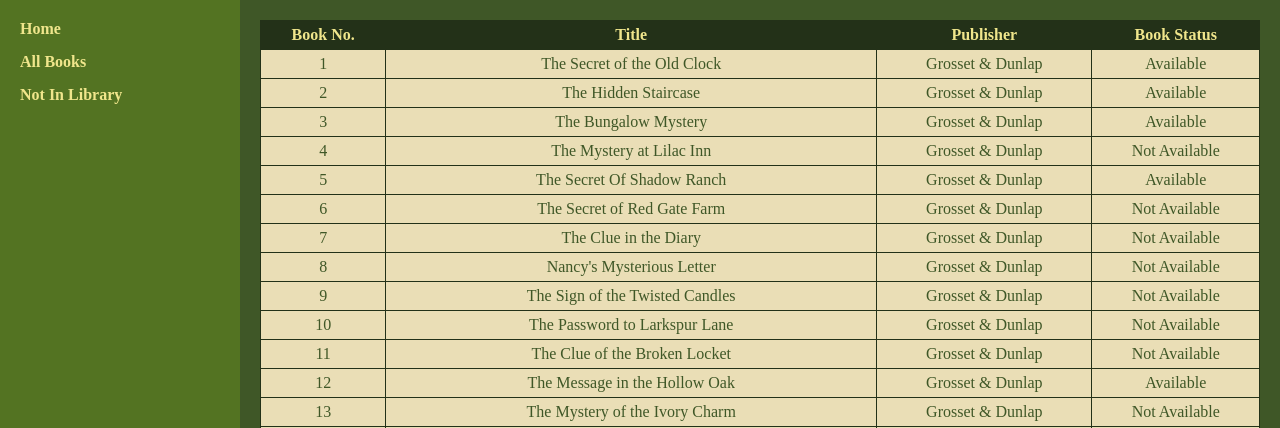
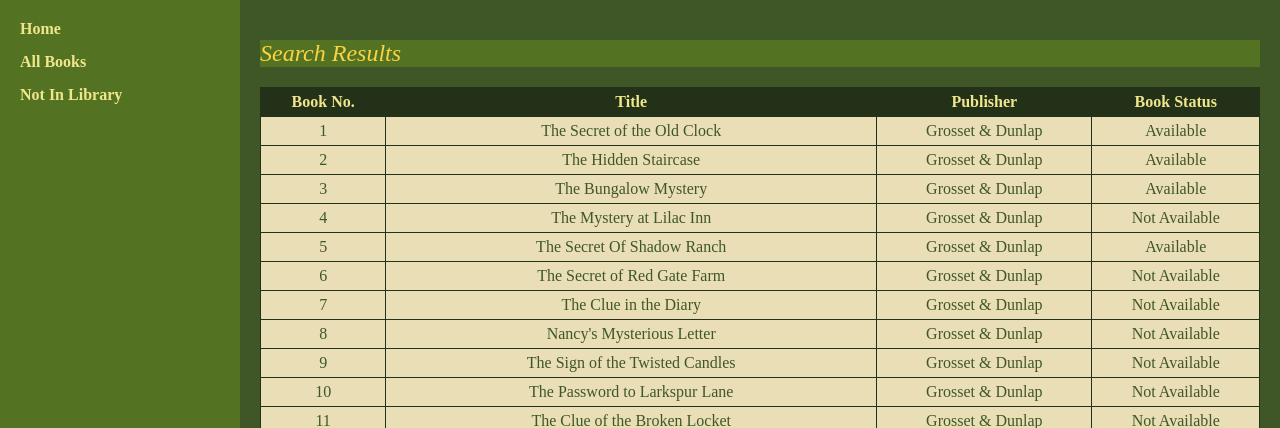
Before and after one commit to 3xtraaa/AS-91892-AS-91897, a Flask app: page /search in a window 1280 px wide. Shown: the part 95-523 px from the top of the page. Run offline with Flask 3, Linux system fonts and the light colour scheme; data comes from the database, SQL or seed files in the repository; some web fonts are replaced.

Commit message:
Capitalised title

```diff
--- a/templates/search_results.html
+++ b/templates/search_results.html
@@ -1,8 +1,9 @@
 {% extends "base.html" %}
 
-{% block title %}Search results - Nancy Drew Collection{% endblock %}
+{% block title %}Search Results - Nancy Drew Collection{% endblock %}
 
 {% block content %}
+<h2>Search Results</h2>
 <!-- No results -->
 {% if book_info == [] %}
     <p>NO RESULTS</p>
```
